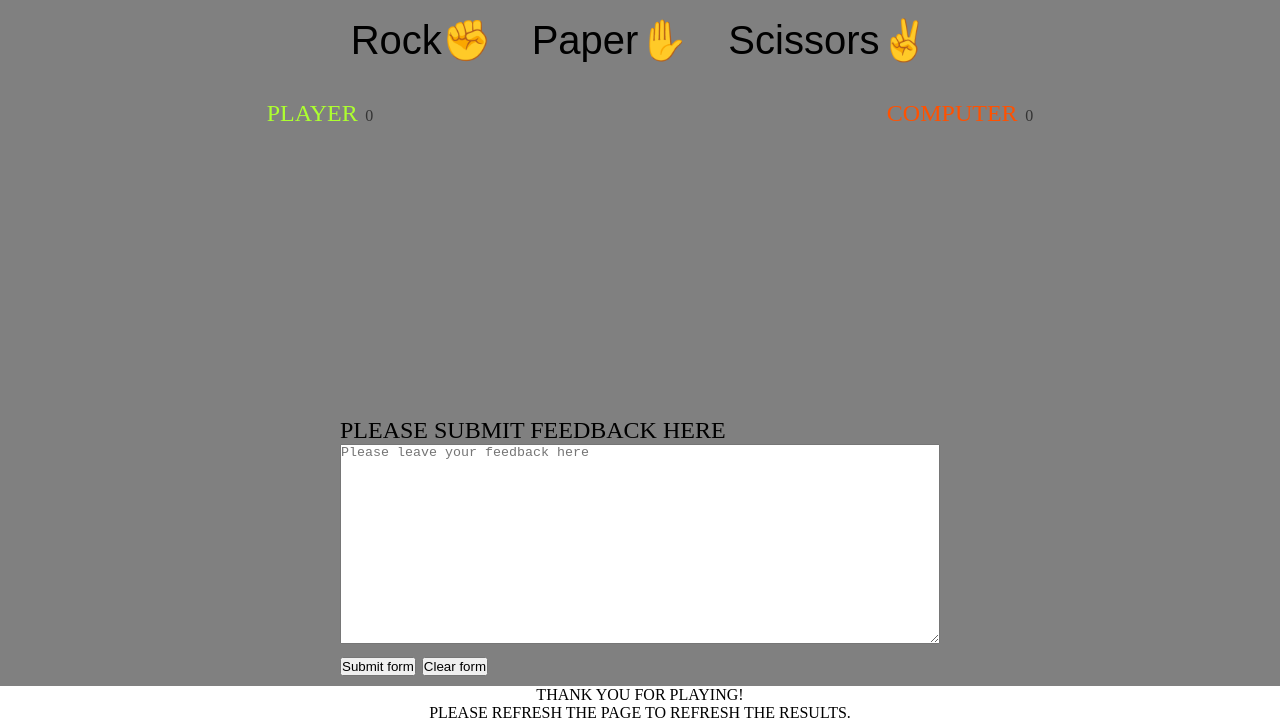
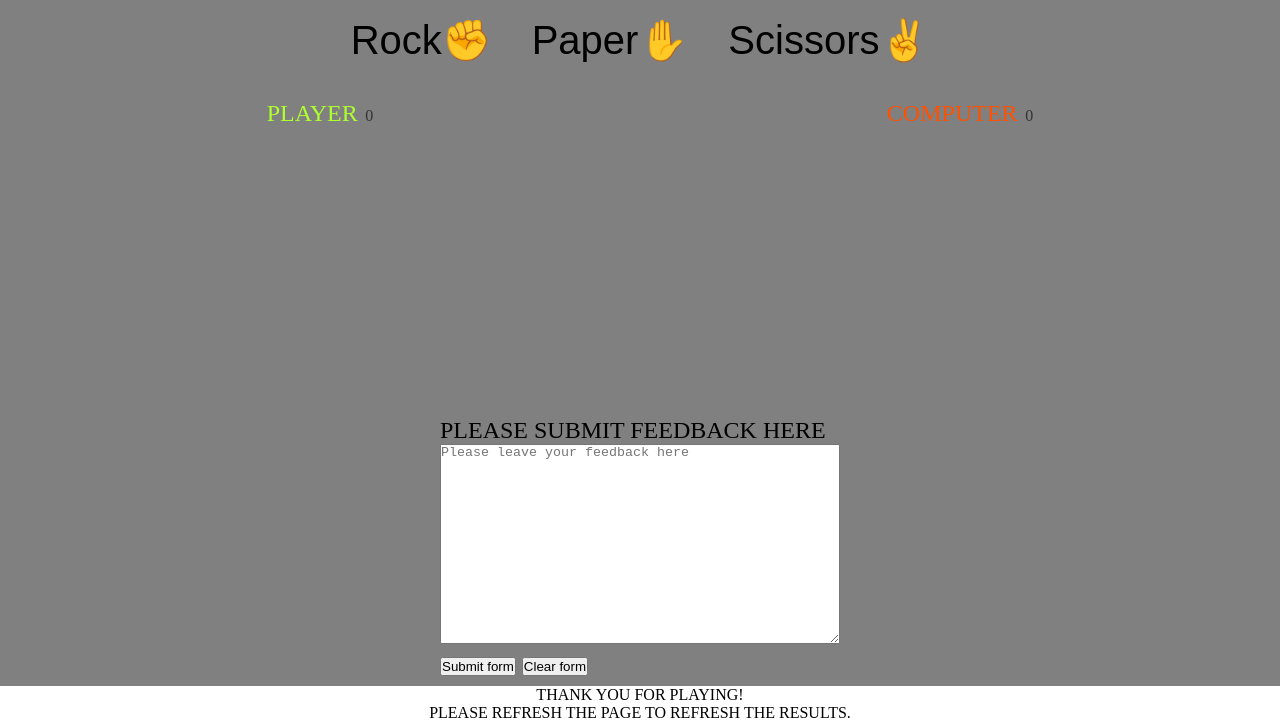
Before and after one commit to Code-Institute-Submissions/Kacper015-Rock-Paper-Scissors-Game_OctResub, a plain HTML site: page index.html in a window 1280 px wide. Shown: the part 78-800 px from the top of the page. Drawn offline with Linux system fonts and the light colour scheme.

Commit message:
Update style.css

```diff
--- a/style.css
+++ b/style.css
@@ -76,7 +76,7 @@ body {
 }
 
 textarea {
-  width: 600px;
+  width: 400px;
   height: 200px;
 }
 
```
